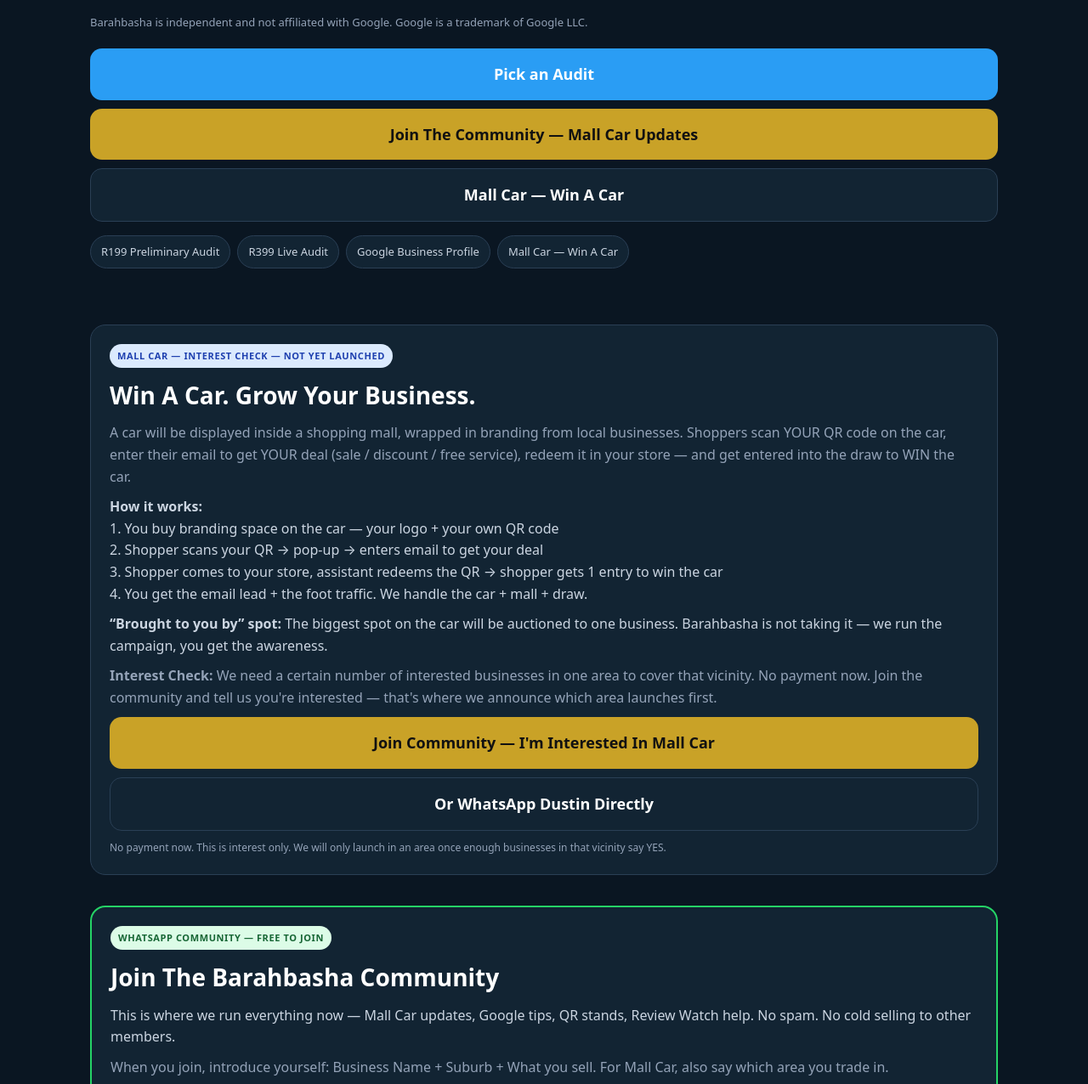
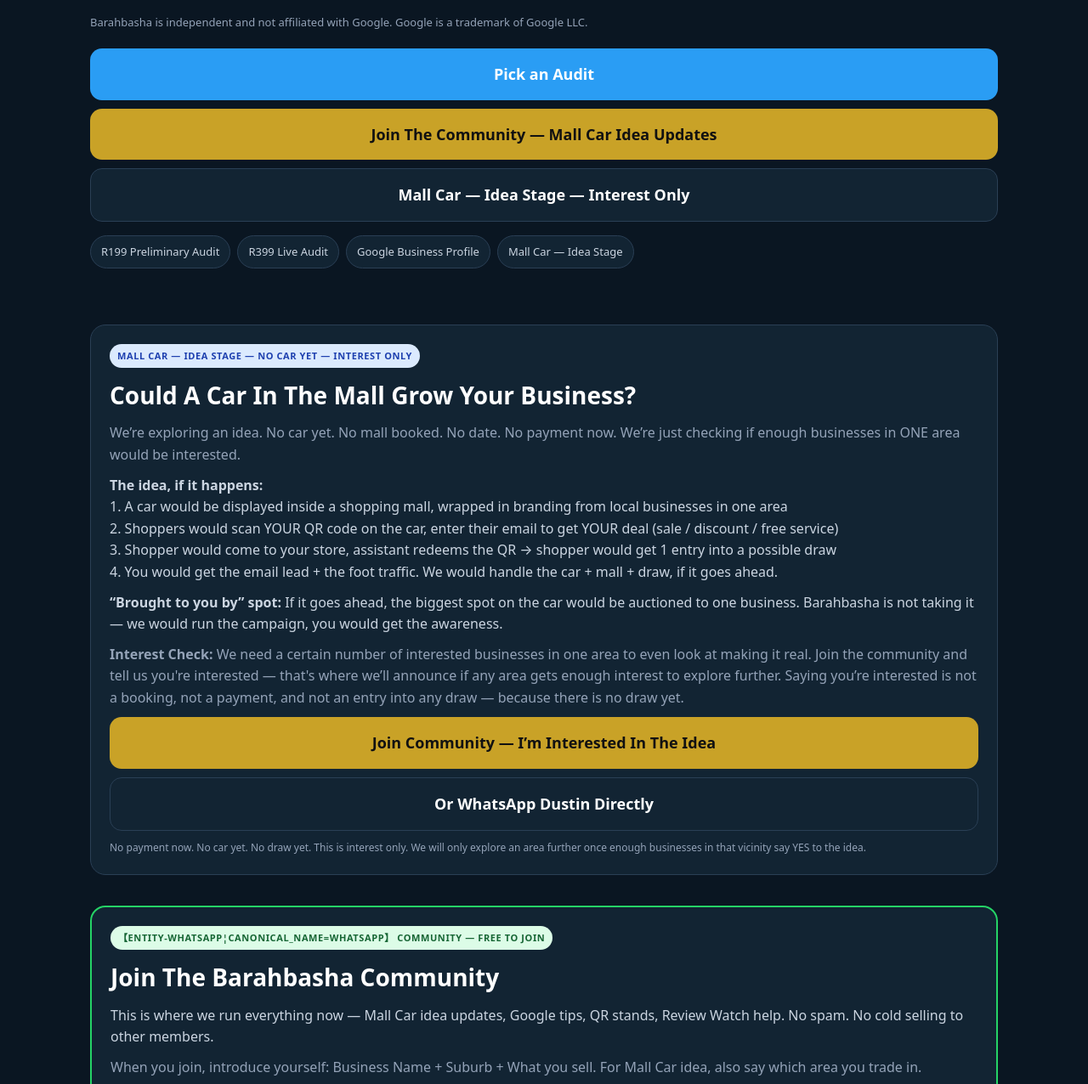
Before and after one commit to Barahbasha/barahbasha.github.io, a plain HTML site: page index.html in a window 1280 px wide. Shown: the part 480-1756 px from the top of the page at 85% size. Drawn offline with Linux system fonts and the light colour scheme.

Commit message:
Update index.html

```diff
--- a/index.html
+++ b/index.html
@@ -6,7 +6,7 @@
 <title>Barahbasha | Google Business Profile Audits in Gqeberha</title>
 <meta name="description" content="Barahbasha helps local businesses improve how they show up on Google. Preliminary Audit R199, Live Audit R399, Full Setup R5,990, Review Watch R99/month. Complimentary QR Review Stand for any business in South Africa. Barahbasha is independent and not affiliated with Google.">
 <meta property="og:title" content="Barahbasha — We see what others miss">
-<meta property="og:description" content="Fix your Google listing. Get found by nearby customers. Preliminary Audit R199, Live Audit R399, Full Setup R5,990, Review Watch R99/month. Join the Barahbasha Community for Mall Car updates.">
+<meta property="og:description" content="Fix your Google listing. Get found by nearby customers. Preliminary Audit R199, Live Audit R399, Full Setup R5,990, Review Watch R99/month. Join the Barahbasha Community for Mall Car idea updates.">
 <meta property="og:type" content="website">
 <meta property="og:url" content="https://barahbasha.co.za/">
 <meta property="og:image" content="https://barahbasha.co.za/barahbasha-og-image.jpg">
@@ -94,7 +94,7 @@ footer a{color:#7ab8ff;text-decoration:underline}
     <span class="logo">BARAH<b>BASHA</b></span>
   </a>
   <nav aria-label="Main navigation" class="nav">
-    <a class="pill gold" href="#mall-car">Mall Car — Win A Car</a>
+    <a class="pill gold" href="#mall-car">Mall Car — Idea Stage</a>
     <a class="pill" href="#services">Audits &amp; Packages</a>
     <a class="pill" href="#community">Community</a>
     <a class="pill" href="#faq">FAQ</a>
@@ -106,49 +106,49 @@ footer a{color:#7ab8ff;text-decoration:underline}
 
 <main>
 <div class="hero">
-  <div class="hero-tag">R199 Preliminary Audit &bull; R399 Live Audit &bull; R5,990 Full Setup &bull; R99/month Review Watch &bull; Mall Car — Win A Car</div>
+  <div class="hero-tag">R199 Preliminary Audit &bull; R399 Live Audit &bull; R5,990 Full Setup &bull; R99/month Review Watch &bull; Mall Car — Idea Stage</div>
   <h1>Improve how <span>your business</span><br>shows up on local Google searches.</h1>
   <p>I'm Dustin at Barahbasha. I help local businesses fix Google Business Profile gaps, get more reviews, and make it easier for nearby customers to find them. No ranking guarantee — we fix what you can control, and show you the proof.</p>
   <p style="font-size:13px;color:#94a3b8;">Barahbasha is independent and not affiliated with Google. Google is a trademark of Google LLC.</p>
   <a class="btn btn-blue" href="#services">Pick an Audit</a>
-  <a class="btn btn-gold" href="https://chat.whatsapp.com/KKTkQ3Fk8QPCybUeX3Dgho">Join The Community — Mall Car Updates</a>
-  <a class="btn btn-dark" href="#mall-car">Mall Car — Win A Car</a>
+  <a class="btn btn-gold" href="https://chat.whatsapp.com/KKTkQ3Fk8QPCybUeX3Dgho">Join The Community — Mall Car Idea Updates</a>
+  <a class="btn btn-dark" href="#mall-car">Mall Car — Idea Stage — Interest Only</a>
   <div class="chips">
     <span class="chip">R199 Preliminary Audit</span>
     <span class="chip">R399 Live Audit</span>
     <span class="chip">Google Business Profile</span>
-    <span class="chip">Mall Car — Win A Car</span>
+    <span class="chip">Mall Car — Idea Stage</span>
   </div>
 </div>
 
 <div class="wrap">
 
-<!-- MALL CAR -->
+<!-- MALL CAR - DE-HYPED, IDEA STAGE -->
 <section class="section" id="mall-car" aria-labelledby="mall-car-h">
   <div class="box dark">
-    <span class="badge blue">Mall Car — Interest Check — Not Yet Launched</span>
-    <h2 id="mall-car-h" style="color:#fff;">Win A Car. Grow Your Business.</h2>
-    <p style="color:#94a3b8;margin:10px 0;">A car will be displayed inside a shopping mall, wrapped in branding from local businesses. Shoppers scan YOUR QR code on the car, enter their email to get YOUR deal (sale / discount / free service), redeem it in your store — and get entered into the draw to WIN the car.</p>
-    <p style="color:#cbd5e1;margin:10px 0;"><b>How it works:</b><br>
-    1. You buy branding space on the car — your logo + your own QR code<br>
-    2. Shopper scans your QR → pop-up → enters email to get your deal<br>
-    3. Shopper comes to your store, assistant redeems the QR → shopper gets 1 entry to win the car<br>
-    4. You get the email lead + the foot traffic. We handle the car + mall + draw.</p>
-    <p style="color:#cbd5e1;margin:10px 0;"><b>“Brought to you by” spot:</b> The biggest spot on the car will be auctioned to one business. Barahbasha is not taking it — we run the campaign, you get the awareness.</p>
-    <p style="color:#94a3b8;margin:10px 0;"><b>Interest Check:</b> We need a certain number of interested businesses in one area to cover that vicinity. No payment now. Join the community and tell us you're interested — that's where we announce which area launches first.</p>
-    <a class="btn btn-gold" href="https://chat.whatsapp.com/KKTkQ3Fk8QPCybUeX3Dgho">Join Community — I'm Interested In Mall Car</a>
-    <a class="btn btn-dark" href="https://wa.me/27713793251?text=I%20am%20interested%20in%20Mall%20Car%20branding%20space">Or <span>Whats</span><span>App</span> Dustin Directly</a>
-    <p class="fine">No payment now. This is interest only. We will only launch in an area once enough businesses in that vicinity say YES.</p>
+    <span class="badge blue">Mall Car — Idea Stage — No Car Yet — Interest Only</span>
+    <h2 id="mall-car-h" style="color:#fff;">Could A Car In The Mall Grow Your Business?</h2>
+    <p style="color:#94a3b8;margin:10px 0;">We’re exploring an idea. No car yet. No mall booked. No date. No payment now. We’re just checking if enough businesses in ONE area would be interested.</p>
+    <p style="color:#cbd5e1;margin:10px 0;"><b>The idea, if it happens:</b><br>
+    1. A car would be displayed inside a shopping mall, wrapped in branding from local businesses in one area<br>
+    2. Shoppers would scan YOUR QR code on the car, enter their email to get YOUR deal (sale / discount / free service)<br>
+    3. Shopper would come to your store, assistant redeems the QR → shopper would get 1 entry into a possible draw<br>
+    4. You would get the email lead + the foot traffic. We would handle the car + mall + draw, if it goes ahead.</p>
+    <p style="color:#cbd5e1;margin:10px 0;"><b>“Brought to you by” spot:</b> If it goes ahead, the biggest spot on the car would be auctioned to one business. Barahbasha is not taking it — we would run the campaign, you would get the awareness.</p>
+    <p style="color:#94a3b8;margin:10px 0;"><b>Interest Check:</b> We need a certain number of interested businesses in one area to even look at making it real. Join the community and tell us you're interested — that's where we’ll announce if any area gets enough interest to explore further. Saying you’re interested is not a booking, not a payment, and not an entry into any draw — because there is no draw yet.</p>
+    <a class="btn btn-gold" href="https://chat.whatsapp.com/KKTkQ3Fk8QPCybUeX3Dgho">Join Community — I’m Interested In The Idea</a>
+    <a class="btn btn-dark" href="https://wa.me/27713793251?text=I%20am%20interested%20in%20the%20Mall%20Car%20idea">Or <span>Whats</span><span>App</span> Dustin Directly</a>
+    <p class="fine">No payment now. No car yet. No draw yet. This is interest only. We will only explore an area further once enough businesses in that vicinity say YES to the idea.</p>
   </div>
 </section>
 
 <!-- COMMUNITY -->
 <section class="section" id="community" aria-labelledby="community-h">
   <div class="box dark" style="border:2px solid #25D366;">
-    <span class="badge green">WhatsApp Community — Free To Join</span>
+    <span class="badge green">【entity-WhatsApp¦canonical_name=WhatsApp】 Community — Free To Join</span>
     <h2 id="community-h" style="color:#fff;">Join The Barahbasha Community</h2>
-    <p style="color:#cbd5e1;margin:10px 0;">This is where we run everything now — Mall Car updates, Google tips, QR stands, Review Watch help. No spam. No cold selling to other members.</p>
-    <p style="color:#94a3b8;margin:10px 0;">When you join, introduce yourself: Business Name + Suburb + What you sell. For Mall Car, also say which area you trade in.</p>
+    <p style="color:#cbd5e1;margin:10px 0;">This is where we run everything now — Mall Car idea updates, Google tips, QR stands, Review Watch help. No spam. No cold selling to other members.</p>
+    <p style="color:#94a3b8;margin:10px 0;">When you join, introduce yourself: Business Name + Suburb + What you sell. For Mall Car idea, also say which area you trade in.</p>
     <a class="btn btn-green" href="https://chat.whatsapp.com/KKTkQ3Fk8QPCybUeX3Dgho">Join The Barahbasha Community</a>
     <p class="fine">Opt out anytime — leave the community, we won't message you again.</p>
   </div>
@@ -240,7 +240,7 @@ footer a{color:#7ab8ff;text-decoration:underline}
   </div>
 </section>
 
-<!-- QR STAND - WITH REVIEW LINK FIELD entry.906675983 -->
+<!-- QR STAND -->
 <section class="section" id="complimentary-qr-stand" aria-labelledby="qr-h">
   <div class="box gold">
     <span class="badge">Complimentary &bull; No Obligation</span>
@@ -252,14 +252,14 @@ footer a{color:#7ab8ff;text-decoration:underline}
       <select id="qr-method" name="entry.1945722886" required>
         <option value="">Choose one…</option>
         <option value="Email">Email</option>
-        <option value="WhatsApp">WhatsApp</option>
+        <option value="【entity-WhatsApp¦canonical_name=WhatsApp】">【entity-WhatsApp¦canonical_name=WhatsApp】</option>
       </select>
-      <p id="qr-method-hint" class="fine">Choose Email or WhatsApp above — then fill only that contact field.</p>
+      <p id="qr-method-hint" class="fine">Choose Email or 【entity-WhatsApp¦canonical_name=WhatsApp】 above — then fill only that contact field.</p>
       <label for="qr-email">Your Email <span id="qr-email-req">(required if you chose Email)</span></label>
       <input id="qr-email" type="email" name="entry.1063352566" placeholder="you@yourbusiness.co.za" autocomplete="email">
       <label for="qr-biz">Business Name *</label>
       <input id="qr-biz" type="text" name="entry.1756108162" placeholder="Your Business Name" required autocomplete="organization">
-      <label for="qr-phone">Phone / <span>Whats</span><span>App</span> <span id="qr-phone-req">(required if you chose WhatsApp)</span></label>
+      <label for="qr-phone">Phone / <span>Whats</span><span>App</span> <span id="qr-phone-req">(required if you chose 【entity-WhatsApp¦canonical_name=WhatsApp】)</span></label>
       <input id="qr-phone" type="tel" name="entry.1841398547" placeholder="071 000 0000" autocomplete="tel">
       <label for="qr-suburb">Suburb (optional)</label>
       <input id="qr-suburb" type="text" name="entry.1179244065" placeholder="e.g. Summerstrand" autocomplete="address-level2">
@@ -310,7 +310,7 @@ footer a{color:#7ab8ff;text-decoration:underline}
     <p style="margin:10px 0;"><b>Preliminary Audit R199 / Live Audit R399 (Tier 1):</b> You get a PDF audit + fix list. No refunds on Tier 1, because the audit is delivered immediately as a digital product. If we fail to deliver within 24 hours (or within the hour if we've already contacted you), message us on <span>Whats</span><span>App</span> and we'll re-deliver or refund that audit — even though Tier 1 is normally no-refund, late delivery is our fault.</p>
     <p style="margin:10px 0;"><b>Full Setup R5,990:</b> Delivered in 3–5 working days after you provide Manager access + photos. If you don't provide access within 14 days, we pause the job until you do. No ranking guarantee.</p>
     <p style="margin:10px 0;"><b>Review Watch R99/month:</b> Billed monthly. Cancel anytime on <span>Whats</span><span>App</span> — we stop the next Monday. No contract, no cancellation fee.</p>
-    <p style="margin:10px 0;"><b>Mall Car:</b> Interest only, no payment now. If your area gets enough interest, we'll contact you in the community with pricing + spot options. “Brought to you by” spot will be auctioned.</p>
+    <p style="margin:10px 0;"><b>Mall Car — Idea Stage:</b> There is no car, no mall booked, no date, and no draw yet. Saying you’re interested is not a booking, not a payment, and not an entry into any draw. If an area gets enough interest, we’ll explore it further and announce next steps in the community. If it goes ahead, the “Brought to you by” spot would be auctioned.</p>
     <p style="margin:10px 0;"><b>5km check:</b> We look at competitors within 5km and tell you what they do better (more photos, more reviews, better hours). This is a comparison, not protection and not a guarantee to outrank them.</p>
   </div>
 </section>
@@ -319,7 +319,7 @@ footer a{color:#7ab8ff;text-decoration:underline}
   <div class="box">
     <h2 id="privacy-h" style="color:#0a1622;font-size:22px;">Privacy Notice (POPIA)</h2>
     <p style="margin:10px 0;"><b>What we collect:</b> From QR form: your chosen contact method, email and/or phone, business name, suburb + category if you give them, your Google Review Link if you paste it, and your Yes/No consent. From Opt-Out form: email or phone you want suppressed. From audits: your Google listing info you ask us to check. From Community: what you post in the community.</p>
-    <p style="margin:10px 0;"><b>Who processes it:</b> Google Forms / Google Sheets (where your form answers are stored), 【entity-GitHub¦canonical_name=GitHub】 (where our suppression list lives), and WhatsApp (community messages). We don't sell your details. We don't use email-finder tools.</p>
+    <p style="margin:10px 0;"><b>Who processes it:</b> Google Forms / Google Sheets (where your form answers are stored), 【entity-GitHub¦canonical_name=GitHub】 (where our suppression list lives), and 【entity-WhatsApp¦canonical_name=WhatsApp】 (community messages). We don't sell your details. We don't use email-finder tools.</p>
     <p style="margin:10px 0;"><b>How long we keep it:</b> QR leads: until you opt out or for 12 months, then deleted. Suppression list: kept indefinitely, so we never contact you again — that's why "never contact you again" works. If you opt out, we keep only your contact on the suppression list, nothing else.</p>
     <p style="margin:10px 0;"><b>What we send:</b> Only what you asked for — your QR stand + one follow-up by your chosen method. Audit buyers get their audit. Review Watch subscribers get weekly review drafts. Community members get community updates. No cold DM / email / tag.</p>
     <p style="margin:10px 0;"><b>Your rights:</b> Ask us to see, correct, or delete your details, or to opt out — email <a href="mailto:dustin@barahbasha.co.za">dustin@barahbasha.co.za</a> or use Opt Out below. We'll confirm within 5 working days. To leave community updates, leave the community.</p>
@@ -334,7 +334,8 @@ footer a{color:#7ab8ff;text-decoration:underline}
   <details><summary>Can I cancel Review Watch?</summary><p style="margin-top:8px;color:#cbd5e1;">Yes. Cancel anytime on <span>Whats</span><span>App</span>. No contract. We stop watching the next Monday.</p></details>
   <details><summary>Is the QR stand really complimentary?</summary><p style="margin-top:8px;color:#cbd5e1;">Yes. Any business, any size, anywhere in SA. Print it or show it on your phone. No obligation to buy anything. The QR on your stand goes to your Google Review page — not your website — so customers can leave a review in 10 seconds.</p></details>
   <details><summary>Will I rank #1 if I buy Full Setup?</summary><p style="margin-top:8px;color:#cbd5e1;">No one can guarantee #1. We fix your listing so Google can show it correctly — categories, hours, photos, reviews, map pin. Rankings depend on Google, competitors, and customer behaviour.</p></details>
-  <details><summary>How do I show interest in Mall Car?</summary><p style="margin-top:8px;color:#cbd5e1;">Join the community and post: Business Name + Suburb + What deal you'd offer shoppers. That's it. No payment now. If your area gets enough interest, we'll announce pricing + spots in the community.</p></details>
+  <details><summary>How do I show interest in the Mall Car idea?</summary><p style="margin-top:8px;color:#cbd5e1;">Join the community and post: Business Name + Suburb + What deal you'd offer shoppers if it happens. That's it. No payment now. No draw yet. If your area gets enough interest, we'll explore it further and announce next steps in the community.</p></details>
+  <details><summary>Is there a car / draw / date for Mall Car?</summary><p style="margin-top:8px;color:#cbd5e1;">No. Not yet. No car, no mall booked, no date, no draw. It's an idea we're testing. Saying you're interested does not enter you into any draw.</p></details>
   <details><summary>Does the QR stand take customers to my website or my review page?</summary><p style="margin-top:8px;color:#cbd5e1;">Your review page. The QR opens your Google “Write a review” page directly, so customers don't have to find it on your website.</p></details>
 </section>
 
@@ -362,7 +363,7 @@ footer a{color:#7ab8ff;text-decoration:underline}
   <b style="color:#fff;">BARAHBASHA</b> — MALEIBA (Pty) Ltd T/A BARAHBASHA Marketing<br>
   We see what others miss &bull; Gqeberha, South Africa &bull; <span>Whats</span><span>App</span> <a href="tel:+27713793251">071 379 3251</a> &bull; <a href="mailto:dustin@barahbasha.co.za">dustin@barahbasha.co.za</a><br>
   <a href="https://chat.whatsapp.com/KKTkQ3Fk8QPCybUeX3Dgho">Join Community</a> &bull; <a href="#opt-out">Opt Out</a> &bull; <a href="#privacy">Privacy</a> &bull; <a href="#terms">Terms</a> &bull; <a href="#complimentary-qr-stand">Complimentary QR Stand</a> &bull; <a href="#services">Services</a><br>
-  <span>© 2026 Barahbasha. Independent, not affiliated with Google. Only YES businesses get emails. No cold DM / email / tag.</span>
+  <span>© 2026 Barahbasha. Independent, not affiliated with Google. Only YES businesses get emails. No cold DM / email / tag. Mall Car is an idea only — no car, no draw, no date yet.</span>
 </footer>
 
 <script>
```
